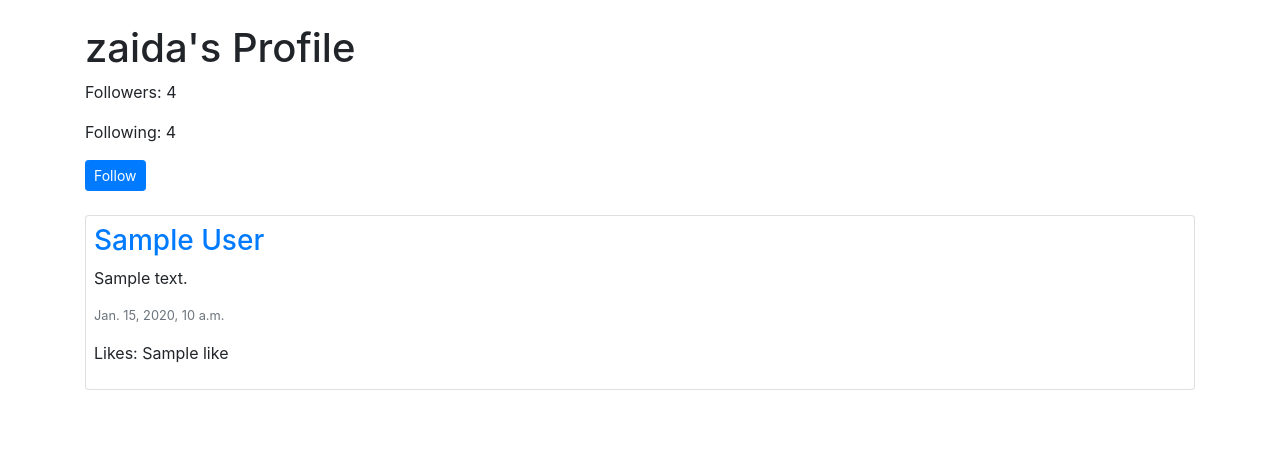
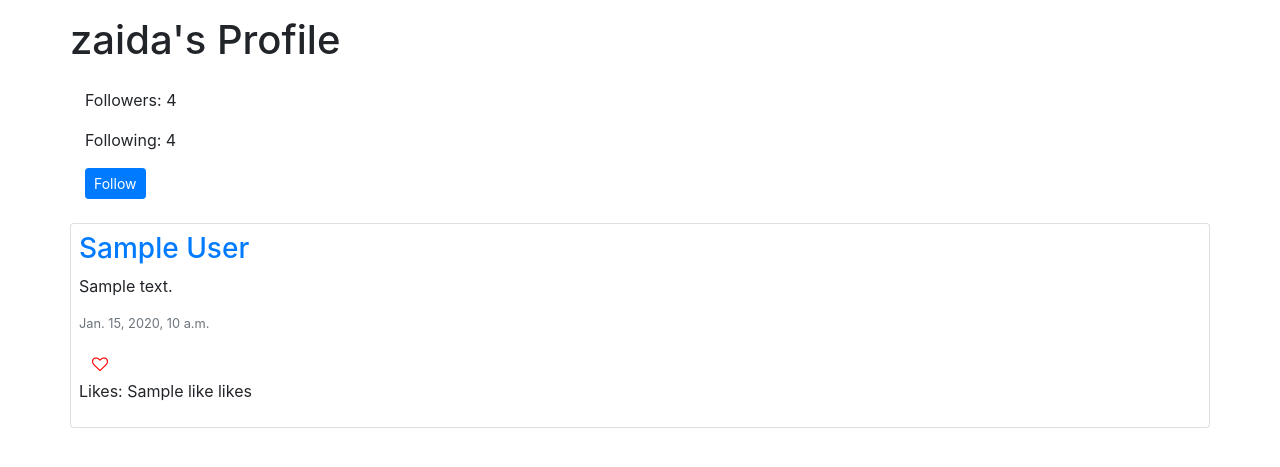
Before and after one commit to ZaidaMM/project4-3, a Django app: template network/templates/network/profile.html in a window 1280 px wide. Shown: the part 56-523 px from the top of the page. Run offline with Django 3.2, Linux system fonts and the light colour scheme; a user stored in the database is signed in; data comes from the database, SQL or seed files in the repository; both versions use the stored data as it was after the commit; tables that the repository leaves empty hold one stand-in row (values such as "Sample post"); the template is opened without the code that fills it: values that come from a table or form of the project are taken from there, most other values are stand-ins (such as "Sample title", 1, 10 or a date in 2020); some libraries are stand-ins or nearby versions.

Commit message:
likes update in profile and following

```diff
--- a/network/models.py
+++ b/network/models.py
@@ -24,7 +24,7 @@ class Post(models.Model):
         }
 
     def __str__(self):
-        return f"{self.user.username}: {self.content} {self.timestamp}. Likes: {self.like}"
+        return f"{self.author.username}: {self.content} {self.timestamp}. Likes: {self.like}"
 
 class Follower(models.Model):
     follower = models.ForeignKey(User, on_delete=models.CASCADE, related_name="user_who_follows", default="")
--- a/network/static/network/index.js
+++ b/network/static/network/index.js
@@ -76,7 +76,8 @@ function likeHandler(id, postsLiked) {
 function updateLikeCount(postId, likeCount) {
   const likeCountElement = document.getElementById(`like_count_${postId}`);
   if (likeCountElement) {
-    likeCountElement.innerHTML = `Likes: ${likeCount}`;
-    console.log(likeCount);
+    const likePlural = likeCount === 1 ? 'like' : 'likes';
+    likeCountElement.innerHTML = `Likes: ${likeCount} ${likePlural}`;
   }
+  console.log(likeCount);
 }
--- a/network/templates/network/profile.html
+++ b/network/templates/network/profile.html
@@ -1,12 +1,13 @@
 {% extends "network/layout.html" %} {% load static %} {% block body %}
 
-<div id="title">
-  <h1 class="mt-4 mb-2">{{ username }}'s Profile</h1>
+<div id="title" class="row my-3">
+  <h1 class>{{ username }}'s Profile</h1>
 </div>
+
 <div>
   <p id="followersCount">Followers: {{ followers.count }}</p>
   <p id="followingCount">Following: {{ following.count }}</p>
-
+{% if user.is_authenticated %}
   {% if user != profile_owner %}
 
   <!-- Display follow/unfollow button for other users -->
@@ -23,24 +24,112 @@
     <input type="hidden" name="following_user" value="{{ profile_owner }}" />
     <input type="submit" value="Follow" class="btn btn-primary mb-4 btn-sm" />
   </form>
-  {% endif %} {% endif %}
+  {% endif %} {% endif %}  {% endif %}
 </div>
 <!-- Show All Posts -->
 <div id="posts-view">
   <div id="all-posts">
     {% for post in page_obj %}
-    <div class="card p-2">
+     <div class="row post card p-2">
       <h3>
         <a href="{% url 'profile' user_id=post.author.id%}">{{post.author}}</a>
       </h3>
-      <p><i class="lh-1"></i>{{ post.content }}</p>
+      <p id="content_{{ post.id }}">{{ post.content }}</p>
       <p class="text-secondary lh-1 small">{{ post.timestamp }}</p>
+      {% if user.is_authenticated %} {% if user == post.author %}
+      <div>
+        <button
+          class="btn btn-primary btn-sm"
+          data-toggle="modal"
+          data-target="#modal_edit_{{ post.id }}"
+        >
+          Edit
+        </button>
+      </div>
+
+      <div
+        class="modal fade"
+        tabindex="-1"
+        role="dialog"
+        id="modal_edit_{{ post.id }}"
+        aria-labelledby="modal_edit_{{ post.id }}_label"
+      >
+        <div class="modal-dialog" role="document">
+          <div class="modal-content">
+            <div class="modal-header">
+              <h5 class="modal-title">Edit Post</h5>
+              <button
+                type="button"
+                class="close"
+                data-dismiss="modal"
+                aria-label="Close"
+                aria-hidden="true"
+              >
+                <span aria-hidden="true">&times;</span>
+              </button>
+            </div>
+            <div class="modal-body">
+              {% csrf_token %}
+              <textarea
+                name="content"
+                id="textarea_{{ post.id }}"
+                cols="30"
+                rows="6"
+                class="p-2 form-control"
+              >
+{{ post.content }}</textarea
+              >
+            </div>
+            <div class="modal-footer">
+              <button
+                type="button"
+                class="btn btn-primary"
+                onclick="submitHandler('{{ post.id }}')"
+              >
+                Submit changes
+              </button>
+              <button
+                type="button"
+                class="btn btn-secondary"
+                data-dismiss="modal"
+              >
+                Close
+              </button>
+            </div>
+          </div>
+        </div>
+      </div>
+      {% else %} {% if post.id in postsLiked %}
+      <button
+        id="{{ post.id }}"
+        class="btn col-1 fa fa-heart text-left"
+        style="color: red"
+        onclick="likeHandler('{{ post.id }}', '{{ postsLiked }}', '{{likeCount}}')"
+      ></button>
       <p>
         <span class="like_count" id="like_count_{{post.id}}"
-          >Likes: {{ post.like }}
+          >Likes: {{ post.like }} {% if post.like == 1 %} like {% else %} likes
+          {% endif %}
         </span>
       </p>
+      {% else %}
+
+      <button
+        id="{{ post.id }}"
+        class="btn col-1 fa fa-heart-o text-left"
+        style="color: red"
+        onclick="likeHandler('{{ post.id }}', '{{ postsLiked }}', '{{likeCount}}')"
+      ></button>
+
+      <p>
+        <span class="like_count" id="like_count_{{post.id}}"
+          >Likes: {{ post.like }} {% if post.like == 1 %} like {% else %} likes
+          {% endif %}
+        </span>
+      </p>
+      {% endif %} {% endif %} {% endif %}
     </div>
+  </div>
     {% empty %}
     <h3>No posts available</h3>
     {% endfor %}
--- a/network/views.py
+++ b/network/views.py
@@ -140,6 +140,7 @@ def compose(request):
     else:
         return JsonResponse({"error": "POST request required"}, status=400)
 
+
 def profile(request, user_id):
     user = get_object_or_404(User, id=user_id)
     current_user = request.user
```
Also changed, not shown: network/templates/network/following.html (+5 -2 lines), network/templates/network/index.html (+14 -8 lines), db.sqlite3.
